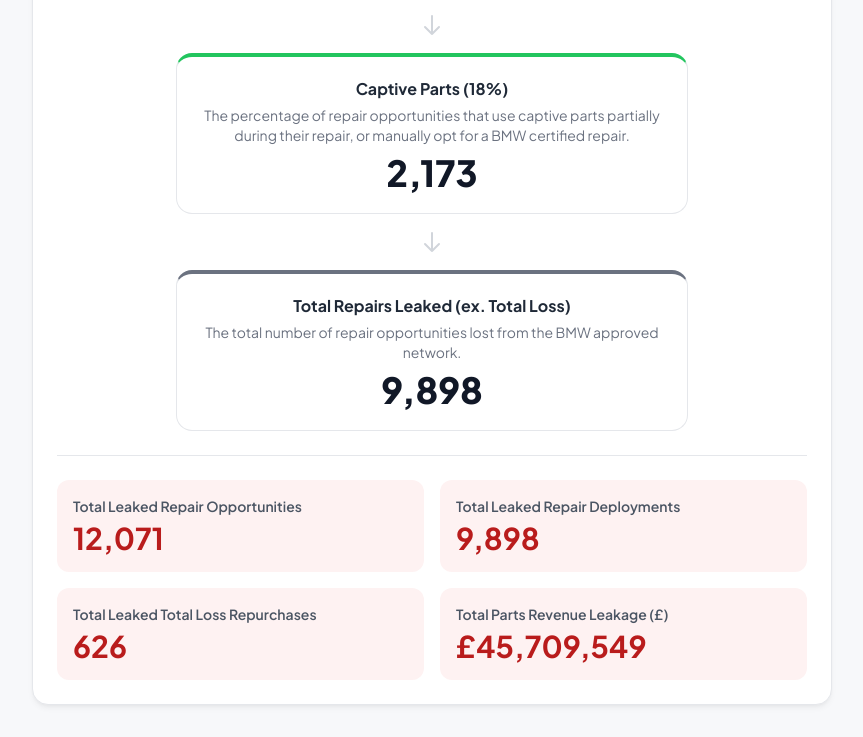
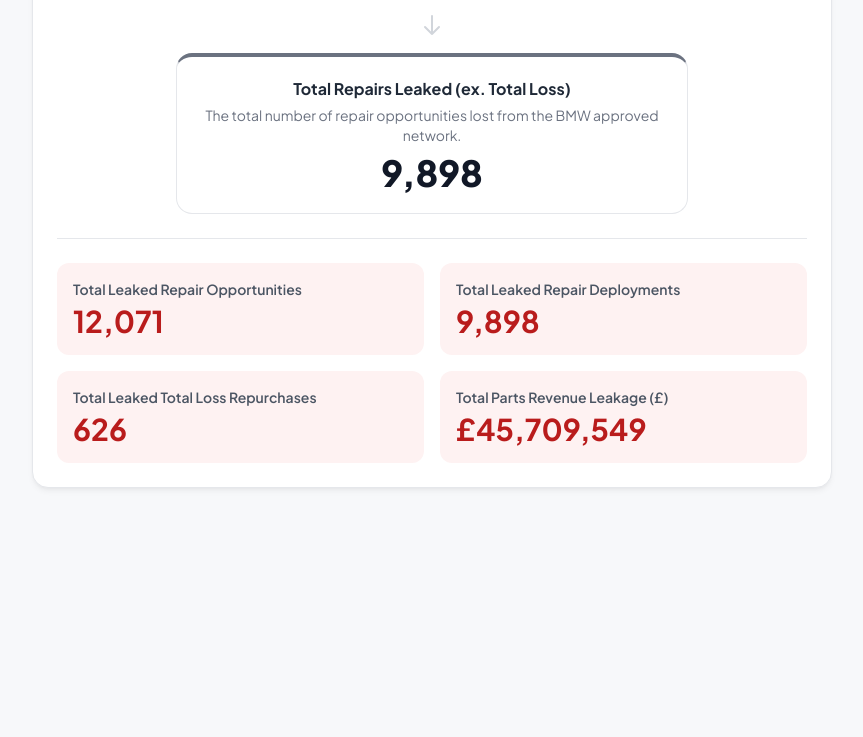
Before and after one commit to baileybancroft-axitech/configurator, a plain HTML site: page index.html in a window 1280 px wide. Shown: the part 1456-2193 px from the top of the page, without its empty margins (416-1279 px from the left). After the commit the page ends 1976 px from the top, so only its background shows below. Drawn offline with nearby package versions, Linux system fonts and the light colour scheme.

Commit message:
Update index.html

```diff
--- a/index.html
+++ b/index.html
@@ -255,7 +255,6 @@
                 avgRepairInvoice: 2500,
                 avgNewVehicleRevenue: 30000,
                 aCall_on_tcsAcceptanceRate: 92,
-                aCall_off_tcsAcceptanceRate: 20,
             };
 
             // --- STATE MANAGEMENT ---
@@ -285,6 +284,7 @@
                 eCall_on_totalLossRepurchaseOppRate: 65,
                 eCall_on_nonFaultFee: 500,
                 aCall_off_detectionRate: 50,
+                aCall_off_tcsAcceptanceRate: 20,
                 aCall_off_dashboardRejectRate: 80,
                 aCall_off_totalLossRate: 6.9,
                 aCall_off_nonFaultRate: 44,
@@ -435,7 +435,6 @@
                                     { type: 'leakage', value: emergencyLost, label: `Emergency Events (${state.eCall_off_emergencyAcnSplit}%)`, desc: 'Lost due to lack of contextual, sensitive follow-up with driver.' }
                                 ]
                             },
-                            { type: 'uplift', value: captiveRepairs, label: `Captive Parts (${captiveRate.toFixed(0)}%)`, desc: 'The percentage of repair opportunities that use captive parts partially during their repair, or manually opt for a BMW certified repair.' },
                             { type: 'end', value: totalRepairsLeaked, label: 'Total Repairs Leaked (ex. Total Loss)', desc: 'The total number of repair opportunities lost from the BMW approved network.' }
                         ]
                     }
@@ -496,7 +495,6 @@
                                     { type: 'uplift', value: emergencyCaptured, label: `Emergency Events (${state.eCall_on_emergencyAcnSplit}%)`, desc: 'Gained due to accident support team providing contextual and sensitive follow-up to affected drivers.' }
                                 ]
                             },
-                            { type: 'uplift', value: captiveFromUncaptured, label: `Captive Parts from Remainder (${captiveRate.toFixed(0)}%)`, desc: 'The percentage of repair opportunities that use captive parts partially during their repair, or manually opt for a BMW certified repair.' },
                             { type: 'end', value: deployments, label: 'Total Repairs Converted (ex. Total Loss)', desc: 'The total number of converted repairs into the BMW approved network.' }
                         ]
                     }
@@ -507,9 +505,8 @@
                 const totalAccidents = state.totalConnectedCarParc * p('annualCrashRate');
                 const detected = totalAccidents * p('aCall_off_detectionRate');
 
-                // --- Start of Chained Calculation for funnel and final numbers ---
-                const afterTcs = detected * p('aCall_off_tcsAcceptanceRate');
-                const tcsLost = detected - afterTcs;
+                const tcsLost = detected * (1 - p('aCall_off_tcsAcceptanceRate'));
+                const afterTcs = detected - tcsLost;
 
                 const dashboardRejectLost = afterTcs * p('aCall_off_dashboardRejectRate');
                 const afterDashboard = afterTcs - dashboardRejectLost;
@@ -520,7 +517,6 @@
                 const totalRepairablePool = detected * (1- p('aCall_off_totalLossRate'));
                 const totalRepairsLeaked = totalRepairablePool - captiveRepairs;
 
-                // Card values
                 const opportunities = totalRepairablePool;
                 const deployments = totalRepairsLeaked;
                 const totalNoTotalLoss = detected * p('aCall_off_totalLossRate');
@@ -546,7 +542,6 @@
                             { type: 'info', value: detected, label: `Total Accidents Detected (${state.aCall_off_detectionRate}%)`, desc: 'The total number of annual crashes that trigger aCall detection.'},
                             { type: 'leakage', value: tcsLost, label: `Lost to T&Cs (${(100 - state.aCall_off_tcsAcceptanceRate).toFixed(0)}%)`, desc: 'The total number of BMW drivers that have not opted-in to aCall proactive engagement from BMW Accident Support, or rejected this option.'},
                             { type: 'leakage', value: dashboardRejectLost, label: `Reject in Dashboard (${state.aCall_off_dashboardRejectRate}%)`, desc: 'The number of drivers who reject the aCall service offering when it appears in the BMW dashboard after a collision.' },
-                            { type: 'uplift', value: captiveRepairs, label: `Captive Parts (${captiveRate.toFixed(0)}%)`, desc: 'The percentage of repair opportunities that use captive parts partially during their repair, or manually opt for a BMW certified repair.' },
                             { type: 'end', value: totalRepairsLeaked, label: 'Total Repairs Leaked (ex. Total Loss)', desc: 'The total number of repair opportunities lost from the BMW approved network.' }
                         ]
                     }
@@ -707,7 +702,7 @@
                 state.avgNewVehicleRevenue = parseFloat(dom.avgNewVehicleRevenue.value) || 0;
                 state.aCall_on_tcsAcceptanceRate = parseFloat(dom.aCallOnTcsAccept.value) || 0;
 
-                 for (const containerId in settingsMap) {
+                for (const containerId in settingsMap) {
                     if (settingsMap.hasOwnProperty(containerId)) {
                         settingsMap[containerId].forEach(setting => {
                             const inputElement = document.getElementById(setting.key);
@@ -753,7 +748,6 @@
                             }
                         });
 
-                        // Also reset settings inputs
                         Object.keys(settingsMap).forEach(containerId => {
                             settingsMap[containerId].forEach(setting => {
                                 const input = document.getElementById(setting.key);
```
